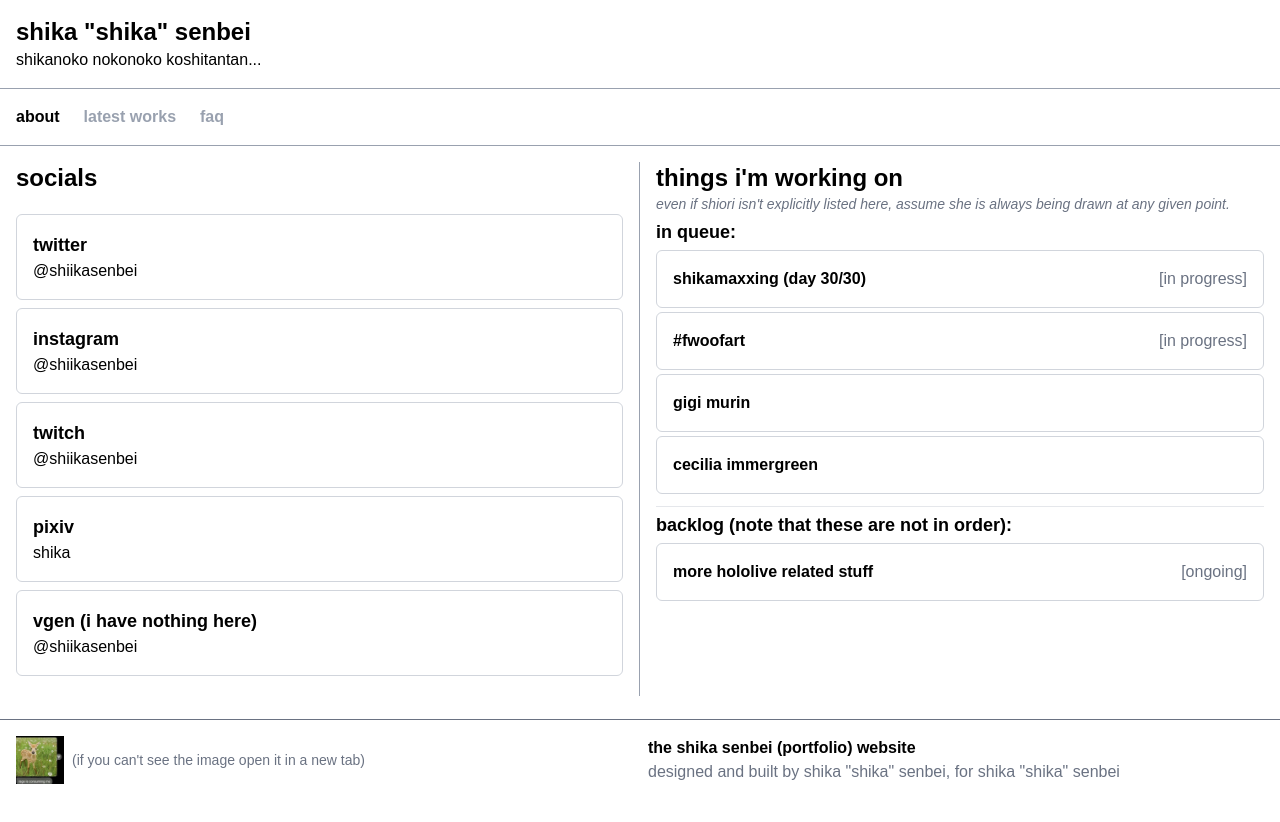
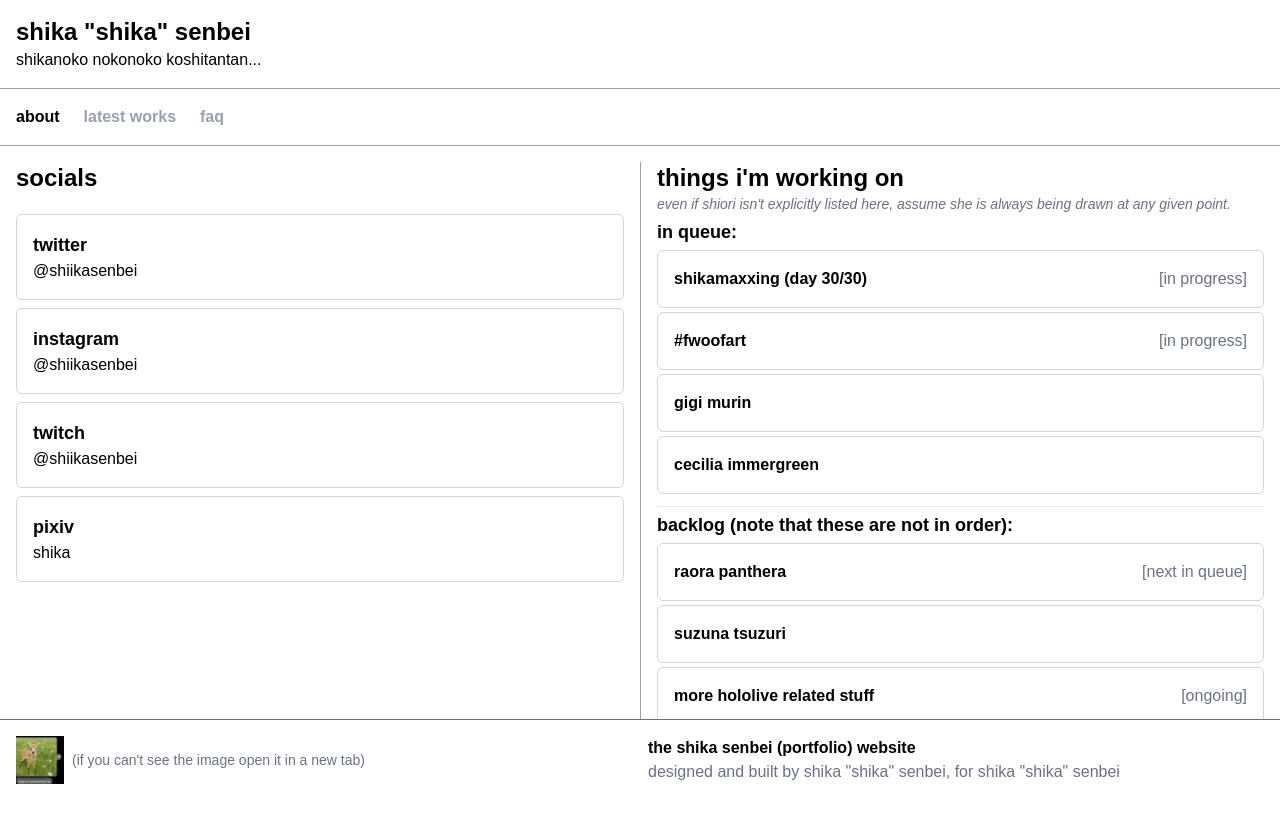
Before and after one commit to shiikasenbei/shiikasenbei.github.io, a SvelteKit app: page / in a window 1280 px wide. Shown: the top 822 px of the page. Before the commit the page ends 800 px from the top, so only its background shows below. Built offline with nearby package versions, Linux system fonts and the light colour scheme; a web font is replaced by a local one; what temporal-polyfill would draw is missing.

Commit message:
update ui and worklog

```diff
--- a/src/lib/components/Card.svelte
+++ b/src/lib/components/Card.svelte
@@ -1,7 +1,7 @@
 <script lang="ts">
   import type { SocialLink } from "$lib/types"
 
-  let { name, username, url }: SocialLink = $props()
+  let { name, username, url, description }: SocialLink = $props()
   const openLink = () => {
     window.open(url, "_blank")
   }
@@ -12,6 +12,11 @@
   class="flex w-full flex-col items-start rounded-md border border-gray-300 p-4 transition-colors hover:bg-gray-200 *:hover:pointer-events-none"
   onclick={openLink}
 >
-  <p class="text-lg font-bold">{name}</p>
+  <div class="flex w-full flex-row justify-between">
+    <p class="text-lg font-bold">{name}</p>
+    {#if description}
+      <p class="text-gray-500">{description}</p>
+    {/if}
+  </div>
   <p>{username}</p>
 </button>
--- a/src/lib/constants.ts
+++ b/src/lib/constants.ts
@@ -6,11 +6,12 @@ export const SOCIAL_LINKS: SocialLink[] = [
   { name: "instagram", username: "@shiikasenbei", url: "https://instagram.com/shiikasenbei" },
   { name: "twitch", username: "@shiikasenbei", url: "https://twitch.tv/shiikasenbei" },
   { name: "pixiv", username: "shika", url: "https://www.pixiv.net/en/users/128340030" },
-  {
-    name: "vgen (i have nothing here)",
-    username: "@shiikasenbei",
-    url: "https://vgen.co/shiikasenbei",
-  },
+  // {
+  //   name: "vgen",
+  //   username: "@shiikasenbei",
+  //   url: "https://vgen.co/shiikasenbei",
+  //   description: "#soon"
+  // },
 ]
 export const WORK_ITEMS: WorkItem[] = [
   {
@@ -21,6 +22,9 @@ export const WORK_ITEMS: WorkItem[] = [
   { name: "#fwoofart", inProgress: true, confirmed: true },
   { name: "gigi murin", inProgress: false, confirmed: true },
   { name: "cecilia immergreen", inProgress: false, confirmed: true },
+
+  { name: "raora panthera", inProgress: false, confirmed: false, candidate: true },
+  { name: "suzuna tsuzuri", inProgress: false, confirmed: false, candidate: false },
 
   {
     name: "more hololive related stuff",
--- a/src/lib/types.ts
+++ b/src/lib/types.ts
@@ -2,6 +2,7 @@ export interface SocialLink {
   name: string
   username: string
   url: string
+  description?: string
 }
 
 export interface WorkItem {
--- a/src/routes/+page.svelte
+++ b/src/routes/+page.svelte
@@ -19,7 +19,12 @@
         <div class="flex flex-col py-4">
           {#each links as link}
             <div class="my-1">
-              <Card name={link.name} url={link.url} username={link.username} />
+              <Card
+                name={link.name}
+                url={link.url}
+                username={link.username}
+                description={link.description}
+              />
             </div>
           {/each}
         </div>
@@ -38,17 +43,22 @@
   </div>
   <div class="hidden h-full w-full flex-row p-4 md:flex lg:flex">
     {#if tabState.currentTab === 0}
-      <div class="h-full w-1/2 border-r border-gray-400 pr-4">
+      <div class="h-full w-1/2 pr-4">
         <p class="section-heading">socials</p>
         <div class="flex flex-col py-4">
           {#each links as link}
             <div class="my-1">
-              <Card name={link.name} url={link.url} username={link.username} />
+              <Card
+                name={link.name}
+                url={link.url}
+                username={link.username}
+                description={link.description}
+              />
             </div>
           {/each}
         </div>
       </div>
-      <div class="h-full w-1/2 flex-col pl-4">
+      <div class="h-full w-1/2 flex-col border-l border-gray-400 pl-4">
         <div class="pb-4">
           <ProgressList {things} />
         </div>
```
